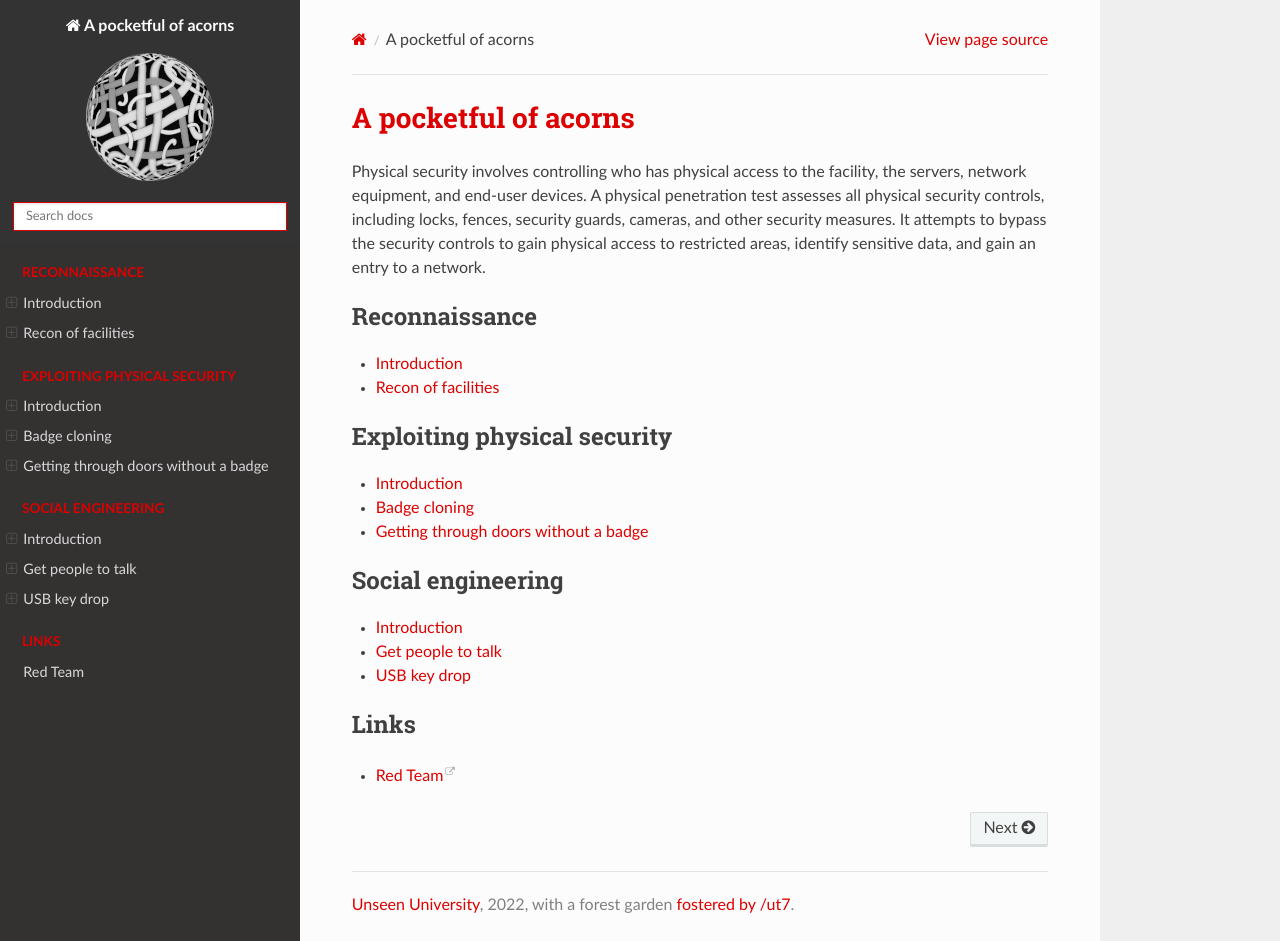
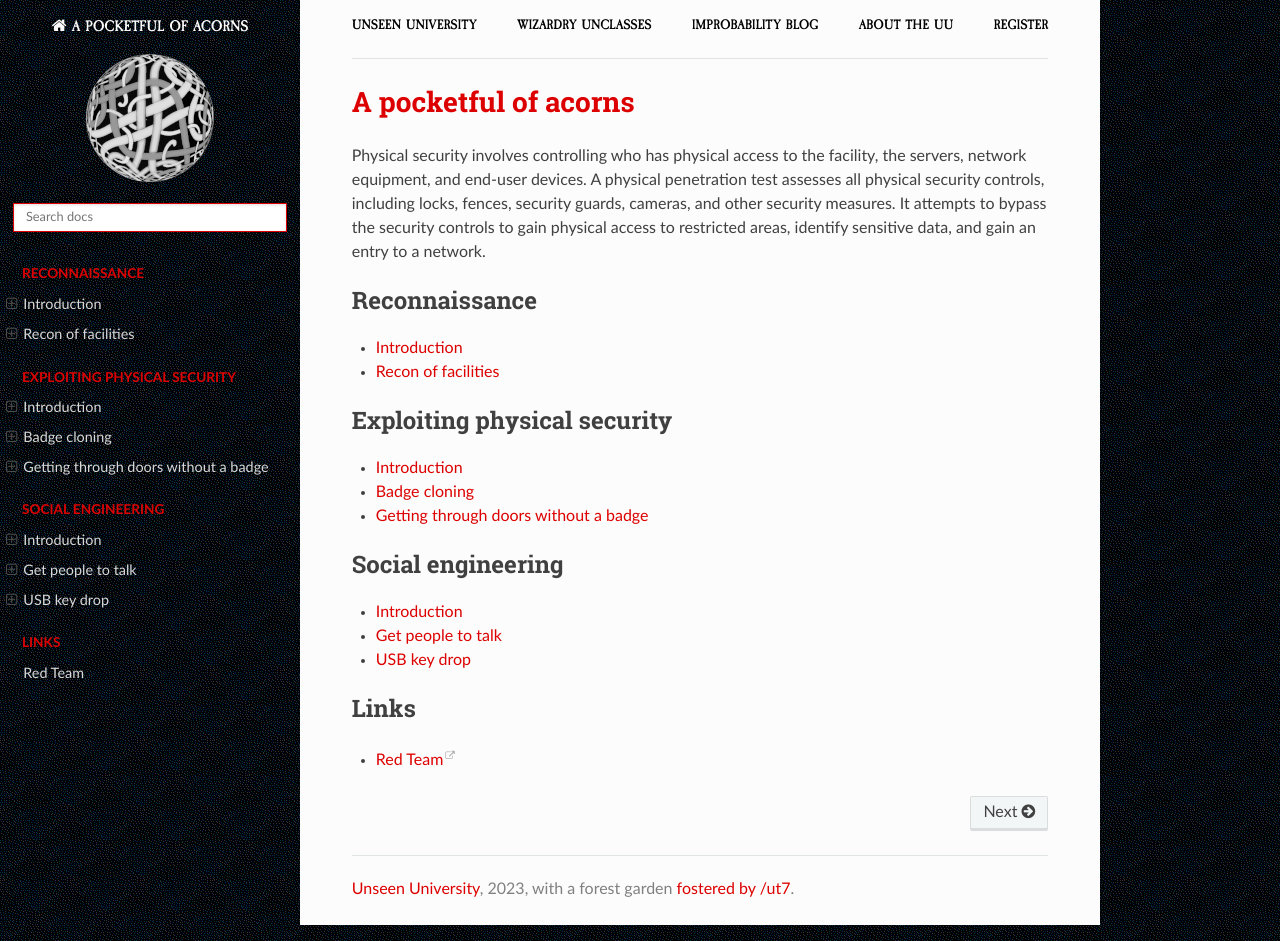
Before and after one commit to tymyrddin/red-acorns, a Sphinx documentation site: the page built from source/index.rst, in a window 1280 px wide and 941 px high. Built offline with Sphinx 7.4.7 and the Read the Docs theme 2.0.0, drawn with Linux system fonts in a browser that asks for light colours.

Commit message:
Theme and 2023

```diff
--- a/source/_static/css/custom.css
+++ b/source/_static/css/custom.css
@@ -34,3 +34,114 @@
   background: #333;
   color: #ddd;
 }
+
+.wy-nav-top {
+  background: #990000;
+}
+
+/* Breadcrumbs as navbar
+***********************************/
+
+/* Caslon font faces */
+
+@font-face {
+    font-family: 'caslon_antiqueregular';
+    src: url('caslonantique-webfont.woff2') format('woff2'),
+         url('caslonantique-webfont.woff') format('woff');
+    font-weight: normal;
+    font-style: normal;
+
+}
+
+@font-face {
+    font-family: 'caslon_antiquebolditalic';
+    src: url('caslonantique-bolditalic-webfont.woff2') format('woff2'),
+         url('caslonantique-bolditalic-webfont.woff') format('woff');
+    font-weight: normal;
+    font-style: normal;
+
+}
+
+@font-face {
+    font-family: 'caslon_antiqueitalic';
+    src: url('caslonantique-italic-webfont.woff2') format('woff2'),
+         url('caslonantique-italic-webfont.woff') format('woff');
+    font-weight: normal;
+    font-style: normal;
+
+}
+
+@font-face {
+    font-family: 'caslon_antiquebold';
+    src: url('caslonantique-bold-webfont.woff2') format('woff2'),
+         url('caslonantique-bold-webfont.woff') format('woff');
+    font-weight: normal;
+    font-style: normal;
+
+}
+
+topnav {
+  font-family: 'caslon_antiquebold', Arial, sans-serif;
+  font-weight:normal;
+  font-style:normal;
+  font-size: 0.9rem;
+
+}
+
+topnav ul {
+  display: flex;
+  flex-direction: row;
+  justify-content: space-around;
+  list-style: none;
+}
+
+@media screen and (min-width: 800px) {
+  topnav ul {
+    justify-content: space-between;
+  }
+}
+
+.nav__link, .nav__link:visited {
+  text-decoration: none !important;
+  font-size: 0.7rem;
+  color: black;
+  text-transform: uppercase;
+  font-weight: 700;
+}
+
+.nav__item + .nav__item {
+  margin-left: 0.1rem;
+}
+
+@media screen and (min-width: 800px) {
+    .nav__link, .nav__link:visited {
+        font-size: 0.9rem;
+    }
+
+    .nav__item + .nav__item {
+        margin-left: 1rem;
+    }
+}
+
+.wy-nav-content {
+  padding-top: 1rem;
+}
+
+.icon {
+  text-transform: uppercase;
+  font-family: 'caslon_antiquebold', Arial, sans-serif;
+  font-size: 0.9rem;
+  background: transparent;
+}
+
+.wy-body-for-nav {
+  background-image: url('../images/site/background.png');
+}
+
+.wy-nav-side {
+  background-image: url('../images/site/background.png');
+}
+
+.wy-side-nav-search {
+  background-image: url('../images/site/background.png');
+}
--- /dev/null
+++ b/source/_templates/breadcrumbs.html
@@ -0,0 +1,12 @@
+<div class="container">
+    <topnav>
+            <ul>
+                <li class="nav__item"><a href="https://uu.tymyrddin.dev/" class="nav__link">Unseen University</a></li>
+                <li class="nav__item"><a href="https://uu.tymyrddin.dev/" class="nav__link">Wizardry Unclasses</a></li>
+                <li class="nav__item"><a href="https://uu.tymyrddin.dev/blog/" class="nav__link">Improbability Blog</a></li>
+                <li class="nav__item"><a href="https://uu.tymyrddin.dev/about/" class="nav__link">About the UU</a></li>
+                <li class="nav__item"><a href="https://uu.tymyrddin.dev/registration/" class="nav__link">Register</a></li>
+            </ul>
+    </topnav>
+    <hr>
+</div>
--- a/source/_templates/footer.html
+++ b/source/_templates/footer.html
@@ -1,4 +1,4 @@
 {% extends "!footer.html" %}
 {%- block contentinfo %}
-        <a href="https://uu.tymyrddin.dev">Unseen University</a>, 2022, with a forest garden <a href="https://ut7.fr/">fostered by /ut7</a>.
+        <a href="https://uu.tymyrddin.dev">Unseen University</a>, 2023, with a forest garden <a href="https://ut7.fr/">fostered by /ut7</a>.
 {% endblock %}
```
Also changed, not shown: README.md (+2 -0 lines), source/_static/css/caslonantique-bold-webfont.woff (added), source/_static/css/caslonantique-bold-webfont.woff2 (added), source/_static/css/caslonantique-bolditalic-webfont.woff (added), source/_static/css/caslonantique-bolditalic-webfont.woff2 (added), source/_static/css/caslonantique-italic-webfont.woff (added), source/_static/css/caslonantique-italic-webfont.woff2 (added), source/_static/css/caslonantique-webfont.woff (added), source/_static/css/caslonantique-webfont.woff2 (added), source/_static/images/site/background.png (added).
